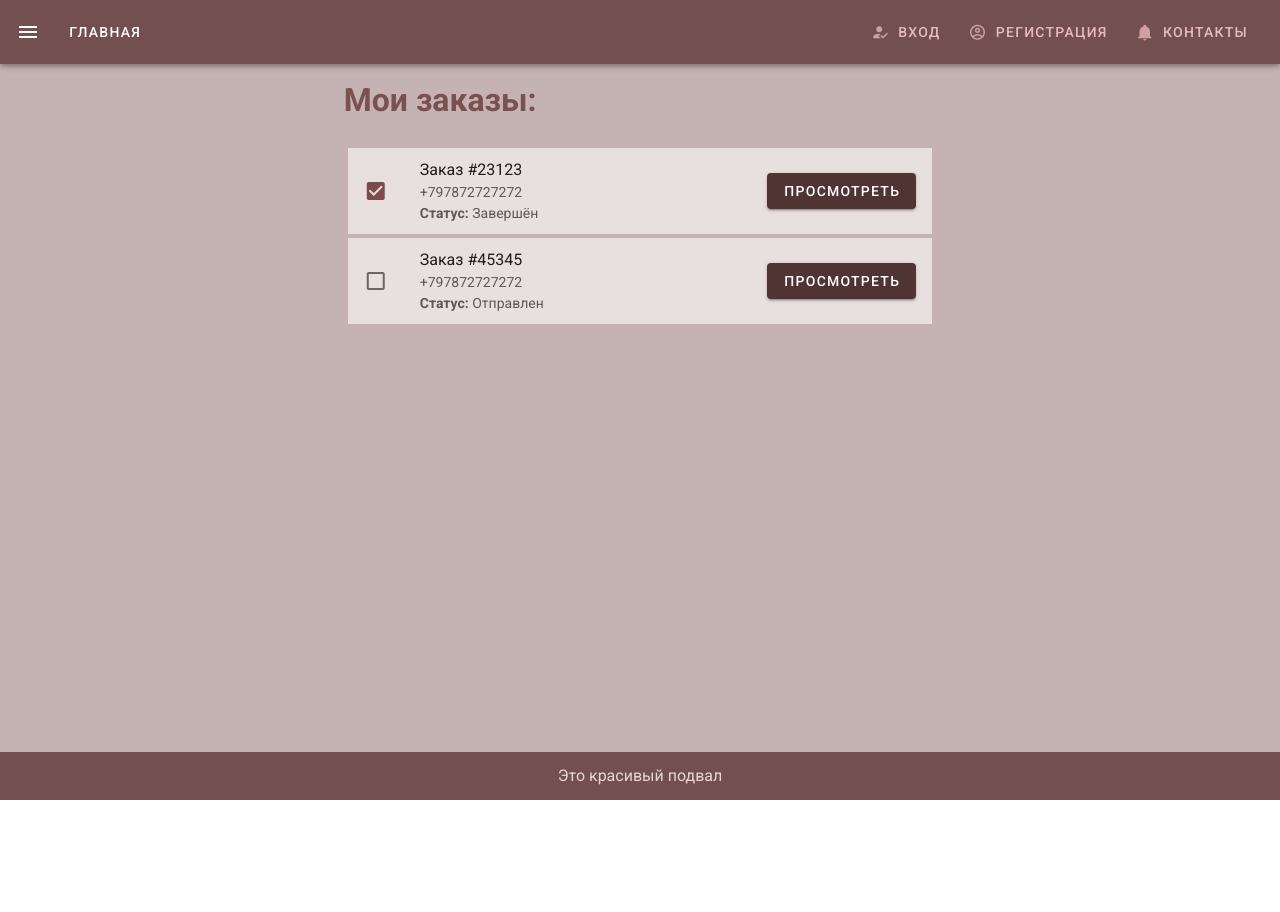
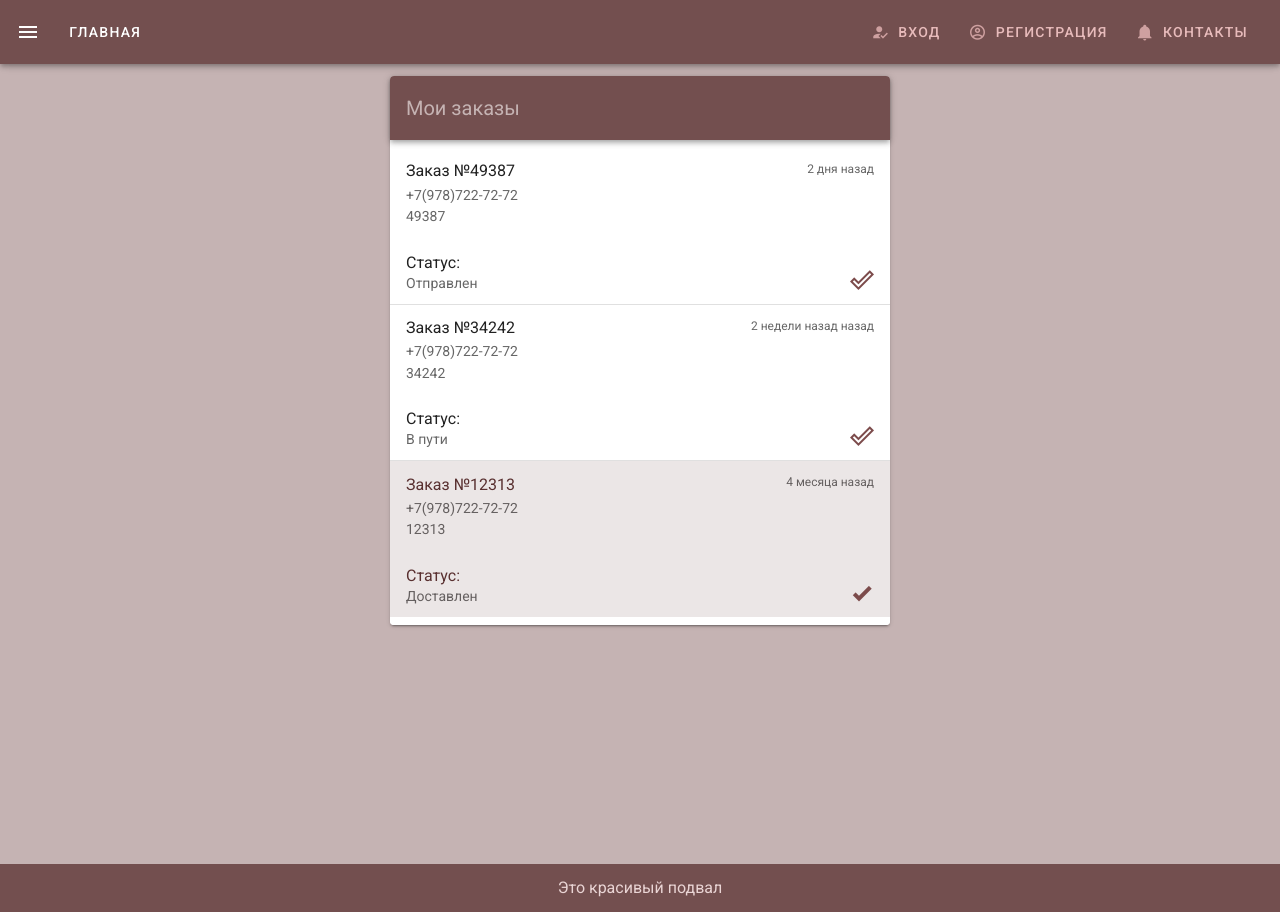
Before and after one commit to lalkakrem/vue_project, a Vue app: page /orders in a window 1280 px wide. Before the commit the page ends 800 px from the top, so only its background shows below. Built offline with nearby package versions, Linux system fonts and the light colour scheme.

Commit message:
Добавление страницы новостей, исправление страницы заказов

```diff
--- a/src/components/home.vue
+++ b/src/components/home.vue
@@ -1,3 +1,4 @@
+
 <template>
   <div>
     <v-container fluid>
--- a/src/components/user/orders.vue
+++ b/src/components/user/orders.vue
@@ -1,37 +1,63 @@
 <template>
-  <v-container>
-    <v-layout row>
-      <v-flex xs12 sm6 offset-sm3>
-        <h1 class="mb-3 mt-3" style="color: #7a5050">Мои заказы:</h1>
+  <v-container fluid fill-height>
+    <v-layout row >
+      <v-flex xs12 sm6 offset-sm3 >
 
-        <v-list style="background: #c5b3b3">
-          <v-list-item
-              v-for="order in orders"
-              :key="order.id"
-              style="margin: 4px; background: #e8dfdf; "
+        <div id="app" >
+          <v-app id="inspire" style="background: #c5b3b3">
+            <v-card
+                class="mx-auto"
+                max-width="500"
             >
-            <v-list-item-action>
-              <v-checkbox
-                  :input-value="order.done"
-                  color="secondary"
-                  @click="markDone(order)"
-              ></v-checkbox>
-            </v-list-item-action>
+              <v-toolbar style="background: #734f4f; color: #c5b3b3">
+                <v-toolbar-title>Мои заказы</v-toolbar-title>
+              </v-toolbar>
 
+              <v-list two-line>
+                <v-list-item-group
+                    v-model="selected"
+                    active-class="accent--text"
+                    multiple
+                >
+                  <template v-for="(item, index) in orders">
+                    <v-list-item :key="item.title">
+                      <template v-slot:default="{ active }">
                         <v-list-item-content>
-              <v-list-item-title>{{ order.name }}</v-list-item-title>
-              <v-list-item-subtitle>{{ order.phone }}</v-list-item-subtitle><br>
-              <v-list-item-subtitle><b>Статус:</b> {{ order.status }}</v-list-item-subtitle>
+                          <v-list-item-title v-text="item.name"></v-list-item-title><br>
+                          <v-list-item-subtitle v-text="item.phone"></v-list-item-subtitle><br>
+                          <v-list-item-subtitle v-text="item.id"></v-list-item-subtitle><br>
+                          Статус: <v-list-item-subtitle v-text="item.status"></v-list-item-subtitle>
                         </v-list-item-content>
 
                         <v-list-item-action>
-              <v-btn
-                  class="primary"
-                  :to="'/ad/' + order.adId"
-              >Просмотреть</v-btn>
+                          <v-list-item-action-text v-text="item.date"></v-list-item-action-text>
+                          <v-icon
+                              v-if="!active"
+                              color="secondary"
+                          >
+                            mdi-check-outline
+                          </v-icon>
+
+                          <v-icon
+                              v-else
+                              color="secondary"
+                          >
+                            mdi-check-bold
+                          </v-icon>
                         </v-list-item-action>
+                      </template>
                     </v-list-item>
+
+                    <v-divider
+                        v-if="index < orders.length - 1"
+                        :key="index"
+                    ></v-divider>
+                  </template>
+                </v-list-item-group>
               </v-list>
+            </v-card>
+          </v-app>
+        </div>
       </v-flex>
     </v-layout>
   </v-container>
@@ -39,34 +65,37 @@
 
 <script>
 export default {
-  data () {
-    return {
+  data: () => ({
+    selected: [2],
     orders: [
       {
-          id:"23123",
-          name:"Заказ #23123",
-          phone:"+797872727272",
-          adId:"1",
-          status:"Завершён",
-          done:true
+        id:"49387",
+        name:"Заказ №49387",
+        phone:"+7(978)722-72-72",
+        adId:"13",
+        date: '2 дня назад',
+        status: "Отправлен",
+
       },
       {
-          id:"45345",
-          name:"Заказ #45345",
-          phone:"+797872727272",
-          adId:"6",
-          status:"Отправлен",
-          done:false
+        id:"34242",
+        name:"Заказ №34242",
+        phone:"+7(978)722-72-72",
+        adId:"13",
+        date: '2 недели назад назад',
+        status: "В пути",
+
       },
+      {
+        id:"12313",
+        name:"Заказ №12313",
+        phone:"+7(978)722-72-72",
+        adId:"13",
+        date: '4 месяца назад',
+        status: "Доставлен",
 
-      ]
-    }
       },
-  methods: {
-    markDone(order) {
-      order.done = !order.done
-      console.log(order.done)
-    }
-  }
+    ],
+  })
 }
 </script>
```
Also changed, not shown: src/components/info/News.vue (+120 -51 lines). Lines whose indentation alone changed are shown as unchanged.
